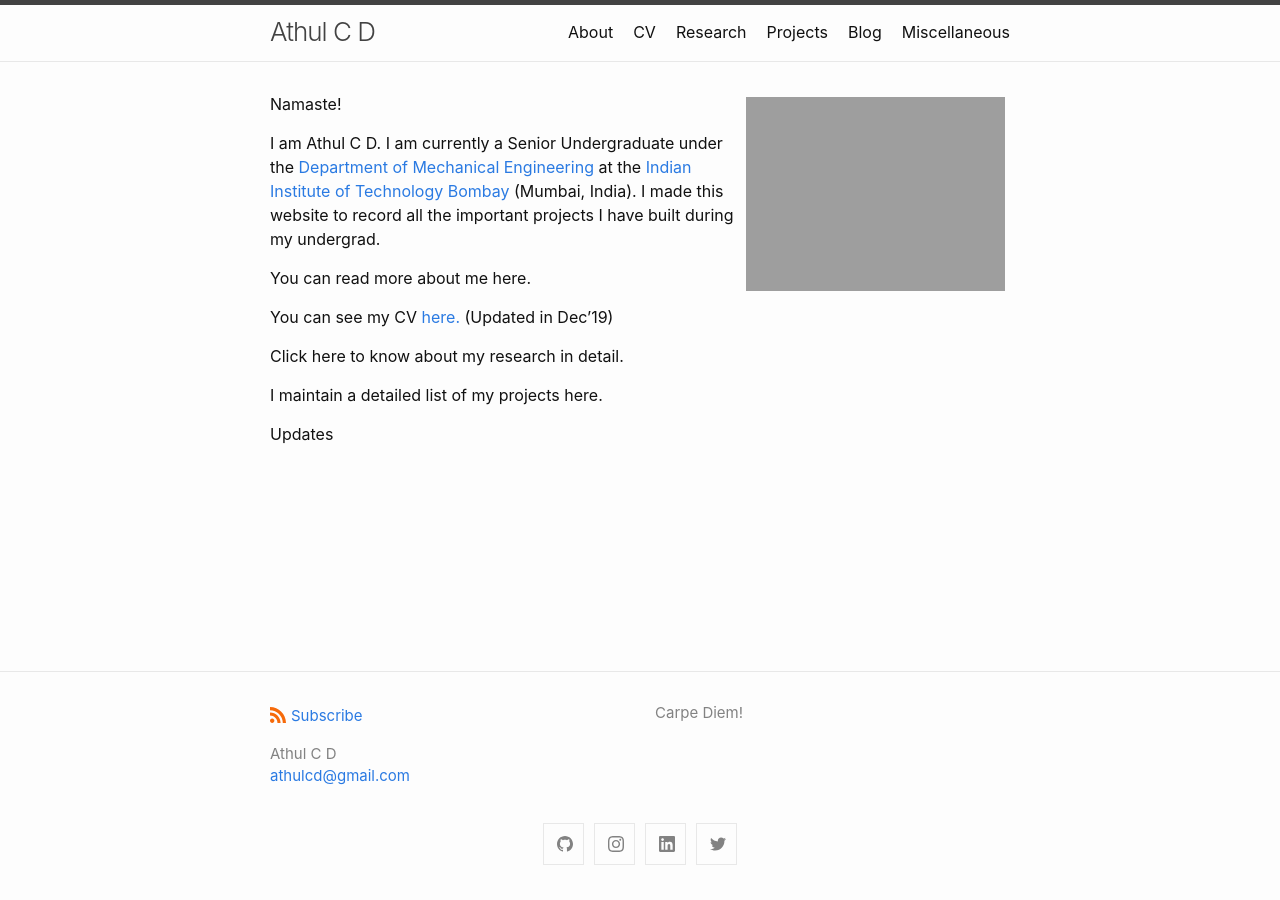
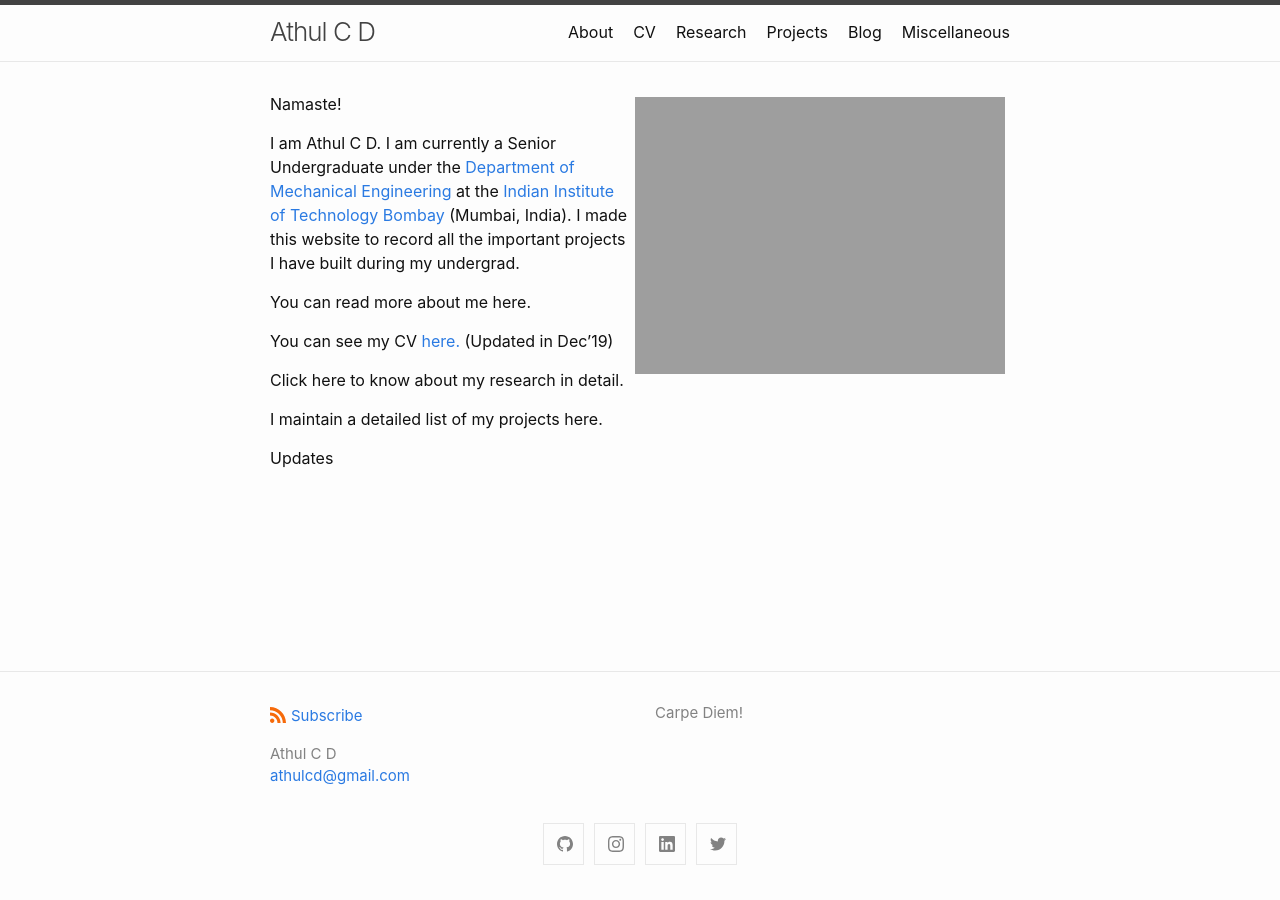
Before and after one commit to athulcd/athulcd.github.io, a Jekyll site: the page built from index.md, in a window 1280 px wide. Built offline with Jekyll 4.4.1, drawn with Linux system fonts in a browser that asks for light colours.

Commit message:
Update index.md

```diff
--- a/index.md
+++ b/index.md
@@ -7,7 +7,7 @@
 #
 layout: home
 ---
-<img style="float: right; width: 35%; padding: 5px;" src=" {{ site.url }}/assets/profile.JPG ">
+<img style="float: right; width: 50%; padding: 5px;" src=" {{ site.url }}/assets/profile.JPG ">
 Namaste!
 
 I am Athul C D. I am currently a Senior Undergraduate under the [Department of Mechanical Engineering](https://www.me.iitb.ac.in/) at the [Indian Institute of Technology Bombay](http://www.iitb.ac.in/) (Mumbai, India). I made this website to record all the important projects I have built during my undergrad.
```
